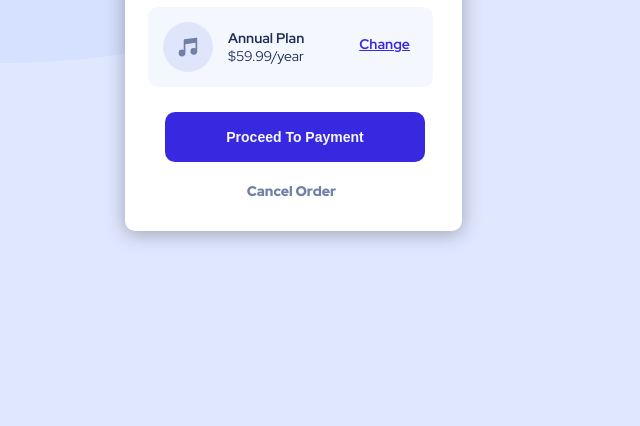
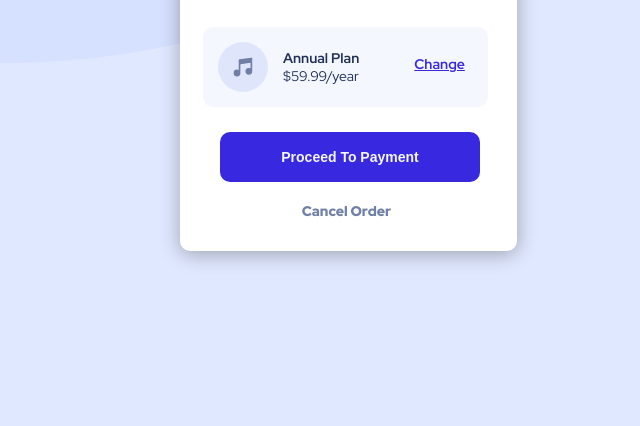
Before and after one commit to lwrocks/order-summary, a plain HTML site: page index.html in a window 1280 px wide. Shown: the part 374-800 px from the top of the page, without its empty margins (340-980 px from the left). Drawn offline with Linux system fonts and the light colour scheme.

Commit message:
Goodnight

```diff
--- a/style.css
+++ b/style.css
@@ -20,8 +20,8 @@ body {
     height: 575px;
     background-color: #FFF;
     position: relative;
-    top: 30px;
-    left: 465px;
+    top: 50px;
+    left: 520px;
     border-radius: 10px;
     box-shadow: 0 3px 20px rgb(0 0 0 / 0.3);
 }
```
